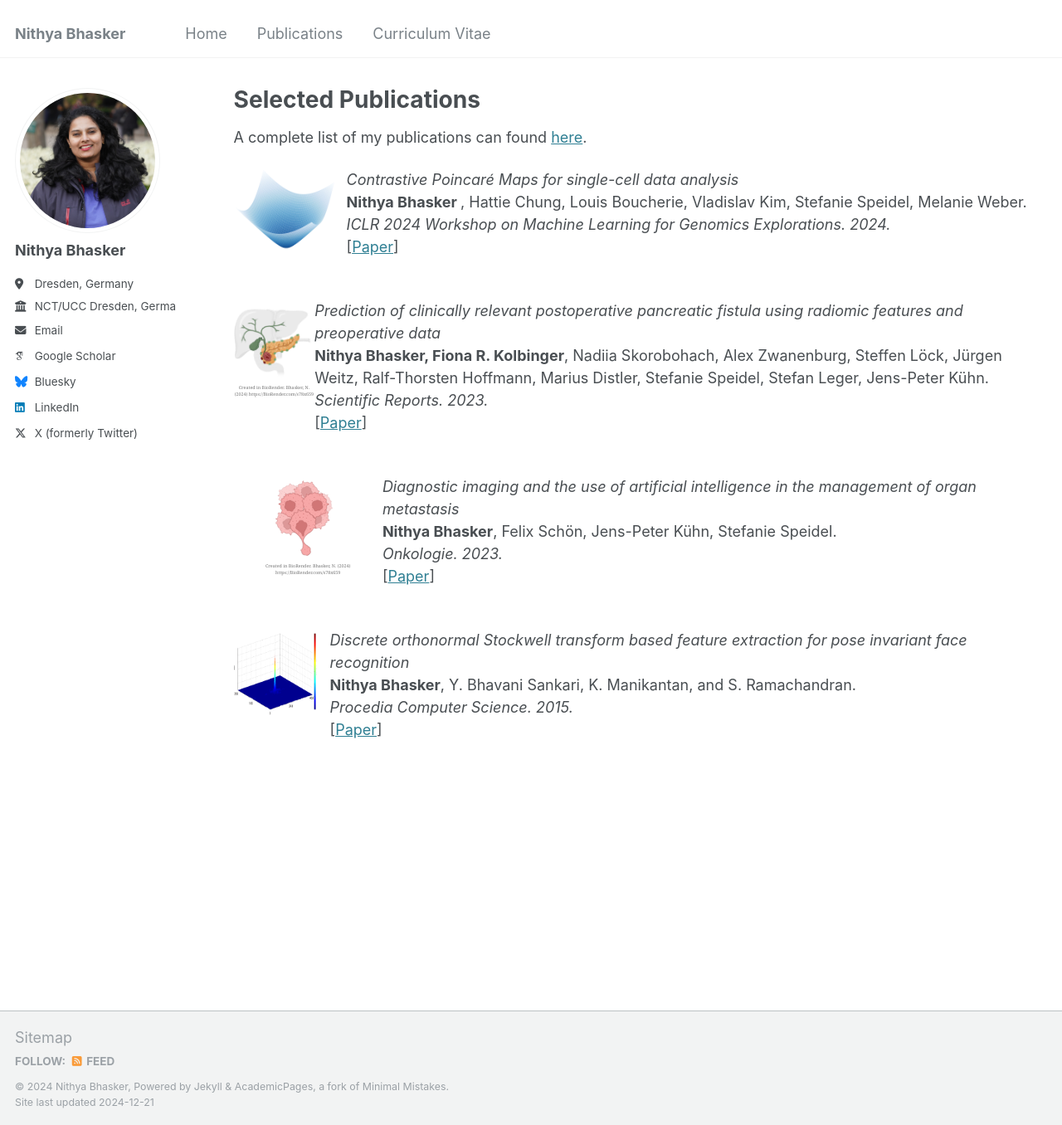
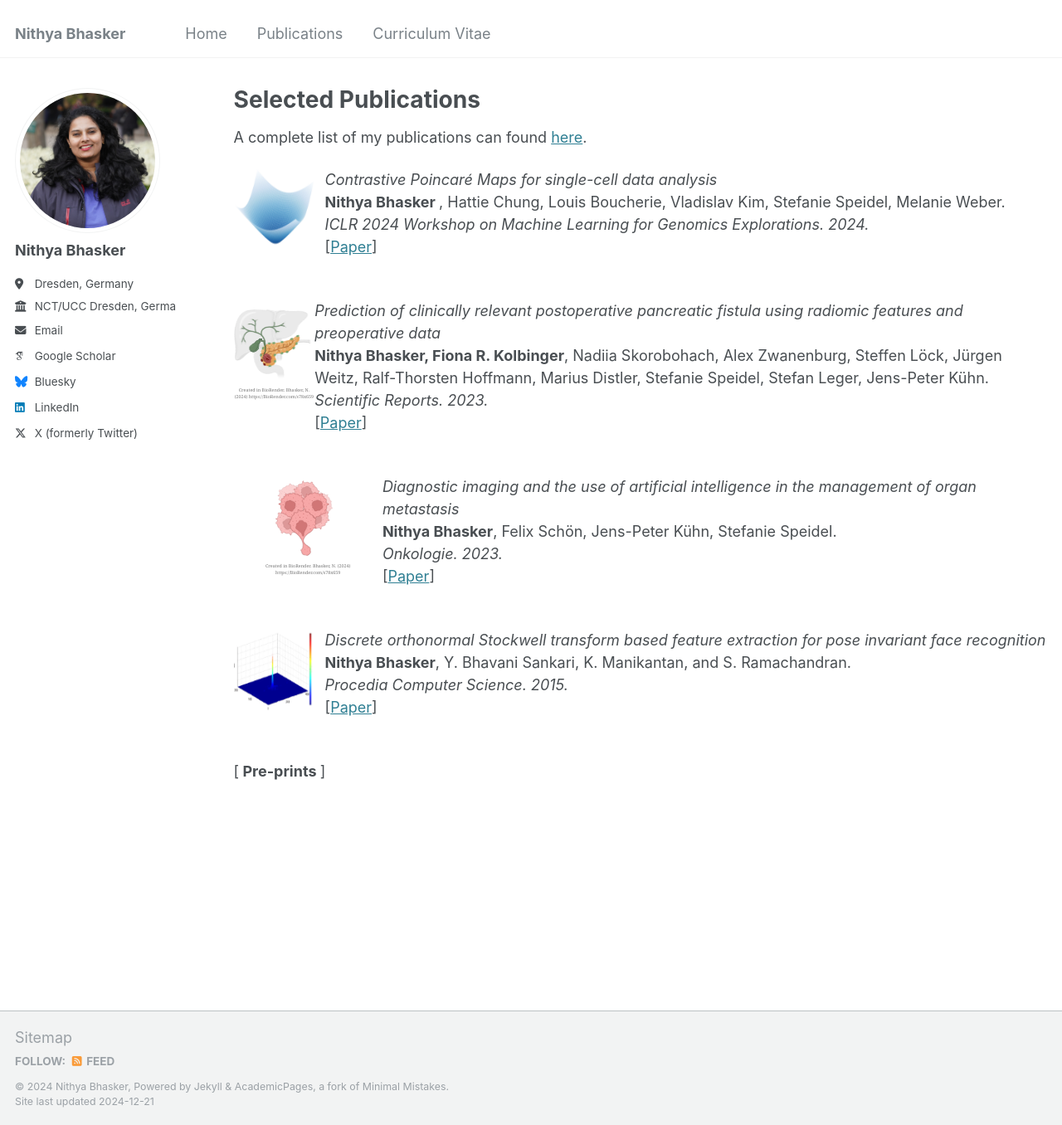
Before and after one commit to NithyaBhasker/nithyabhasker.github.io, a Jekyll site: the page built from _pages/publications.html, in a window 1280 px wide and 1356 px high. Shown: the whole window at 83% size. Built offline with Jekyll 4.4.1, drawn with Linux system fonts in a browser that asks for light colours; some web fonts are replaced.

Commit message:
publications update

```diff
--- a/_pages/publications.html
+++ b/_pages/publications.html
@@ -10,7 +10,7 @@ author_profile: true
 
 
 <div style="display: flex; align-items: flex-start; margin-bottom: 50px;">
-  <img src="https://nithyabhasker.github.io/files/p1.png" alt="Thumbnail" style="margin-right: 10px;" />
+  <img src="https://nithyabhasker.github.io/files/p1.png" alt="Thumbnail" style="margin-right: 10px; height: 100px; width: 100px;" />
   <div>
     <em>Contrastive Poincaré Maps for single-cell data analysis</em>
     <br><strong>Nithya Bhasker </strong>, Hattie Chung, Louis Boucherie, Vladislav Kim, Stefanie Speidel, Melanie Weber.
@@ -21,7 +21,7 @@ author_profile: true
 
 <div style="display: flex; align-items: flex-start; margin-bottom: 50px;">
   <div style="text-align: center;">
-    <img src="https://nithyabhasker.github.io/files/p2.png" alt="Thumbnail" style="margin-right: 10px;" />
+    <img src="https://nithyabhasker.github.io/files/p2.png" alt="Thumbnail" style="margin-right: 10px; height: 100px; width: 100px; " />
     <figcaption style="font-size: 0.3em; color: #777; margin-top: 5px;">Created in BioRender. Bhasker, N. (2024) https://BioRender.com/s78x659</figcaption>
   </div>
   <div>
@@ -34,7 +34,7 @@ author_profile: true
 
 <div style="display: flex; align-items: flex-start; margin-bottom: 50px;">
   <div style="text-align: center;">
-    <img src="https://nithyabhasker.github.io/files/p3.png" alt="Thumbnail" style="margin-right: 10px;" />
+    <img src="https://nithyabhasker.github.io/files/p3.png" alt="Thumbnail" style="margin-right: 10px; height: 100px; width: 100px;" />
     <figcaption style="font-size: 0.3em; color: #777; margin-top: 5px;">Created in BioRender. Bhasker, N. (2024) https://BioRender.com/s78x659</figcaption>
   </div>
   <div>
@@ -46,7 +46,7 @@ author_profile: true
 </div>
 
 <div style="display: flex; align-items: flex-start; margin-bottom: 50px;">
-  <img src="https://nithyabhasker.github.io/files/p4.png" alt="Thumbnail" style="margin-right: 10px;" />
+  <img src="https://nithyabhasker.github.io/files/p4.png" alt="Thumbnail" style="margin-right: 10px; height: 100px; width: 100px;" />
   <div>
     <em>Discrete orthonormal Stockwell transform based feature extraction for pose invariant face recognition</em>
     <br><strong>Nithya Bhasker</strong>, Y. Bhavani Sankari, K. Manikantan, and S. Ramachandran.
@@ -54,3 +54,5 @@ author_profile: true
     <br>[<a href="https://doi.org/10.1016/j.procs.2015.03.143">Paper</a>]
   </div>
 </div>
+
+<p>[<strong> Pre-prints </strong>]</p>
```
